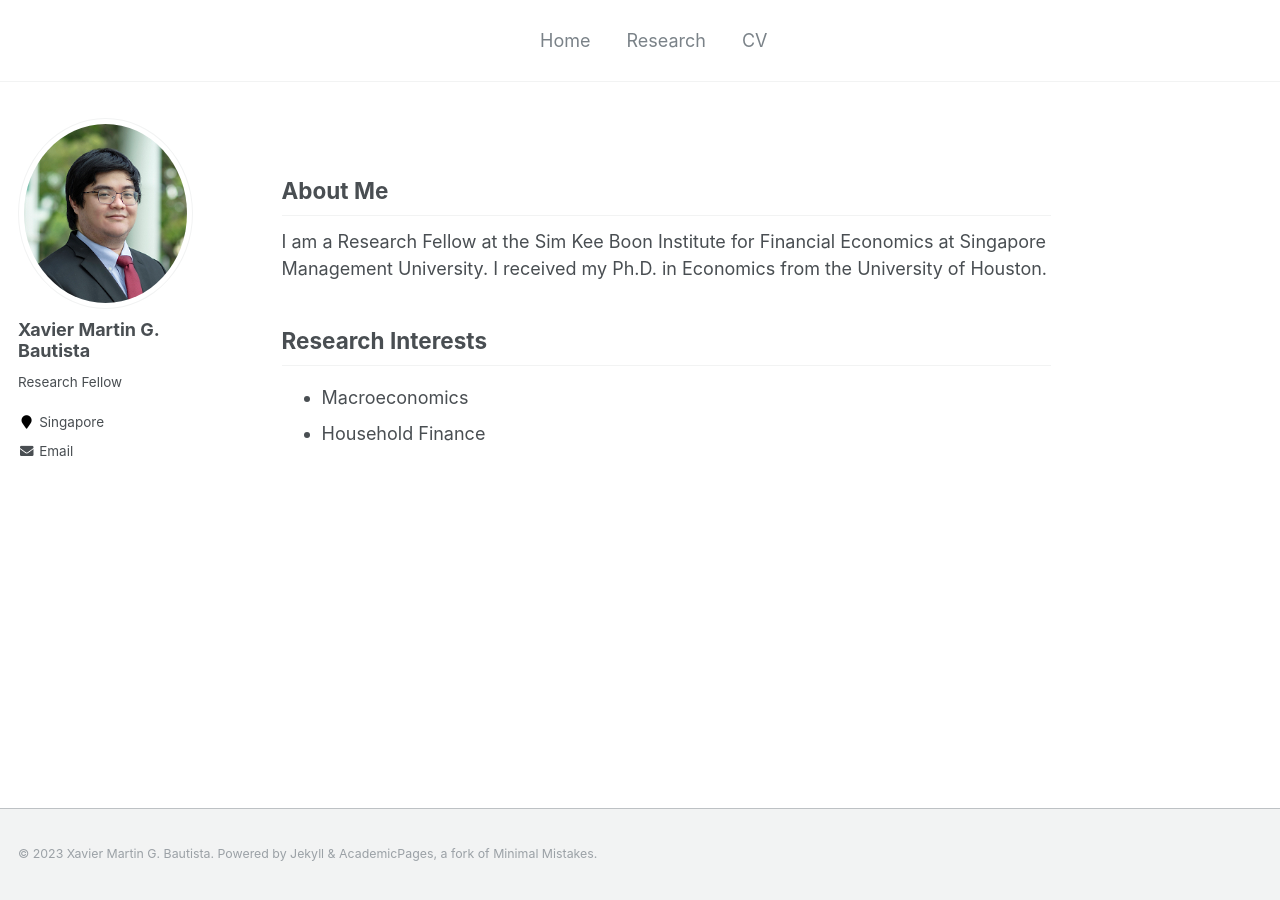
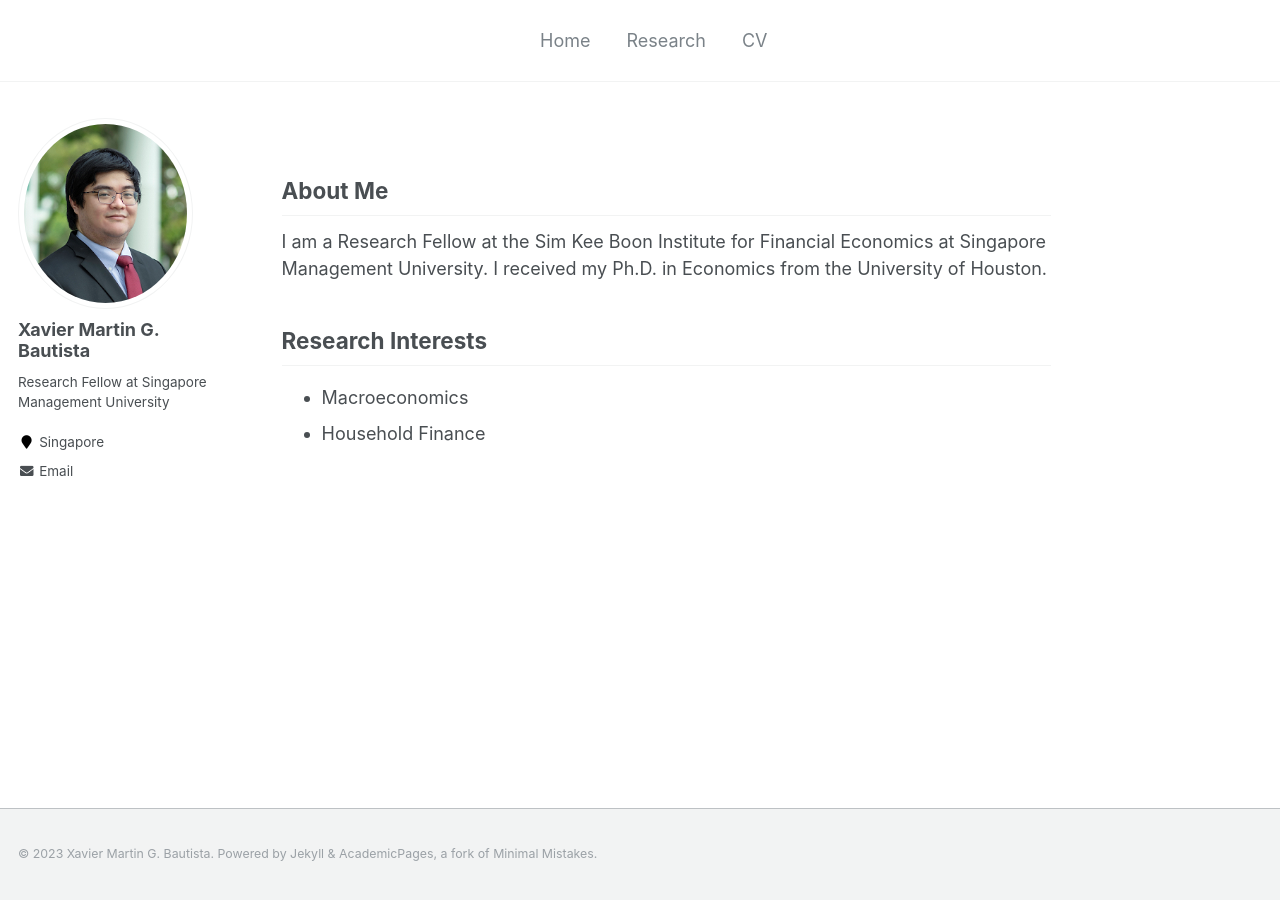
Before and after one commit to xmgbautista/xmgbautista.github.io, a Jekyll site: the page built from _pages/about.md, in a window 1280 px wide. Built offline with Jekyll 4.4.1, drawn with Linux system fonts in a browser that asks for light colours.

Commit message:
Update _config.yml

```diff
--- a/_config.yml
+++ b/_config.yml
@@ -82,7 +82,7 @@ analytics:
 author:
   name             : "Xavier Martin G. Bautista"
   avatar           : "avatar/bautista_headshot.png"
-  bio              : "Research Fellow"
+  bio              : "Research Fellow at Singapore Management University"
   location         : "Singapore"
   employer         :
   pubmed           :
```
